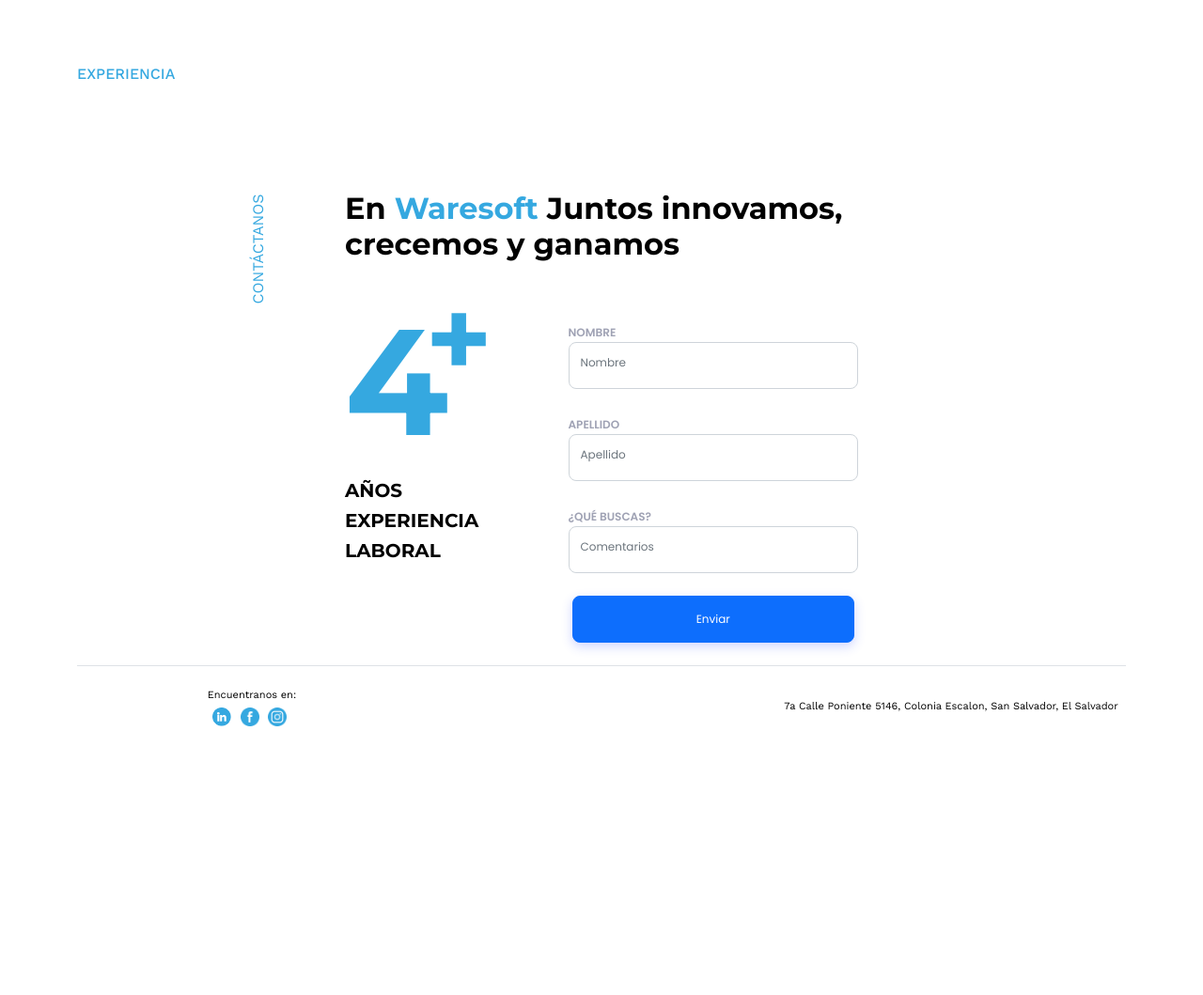
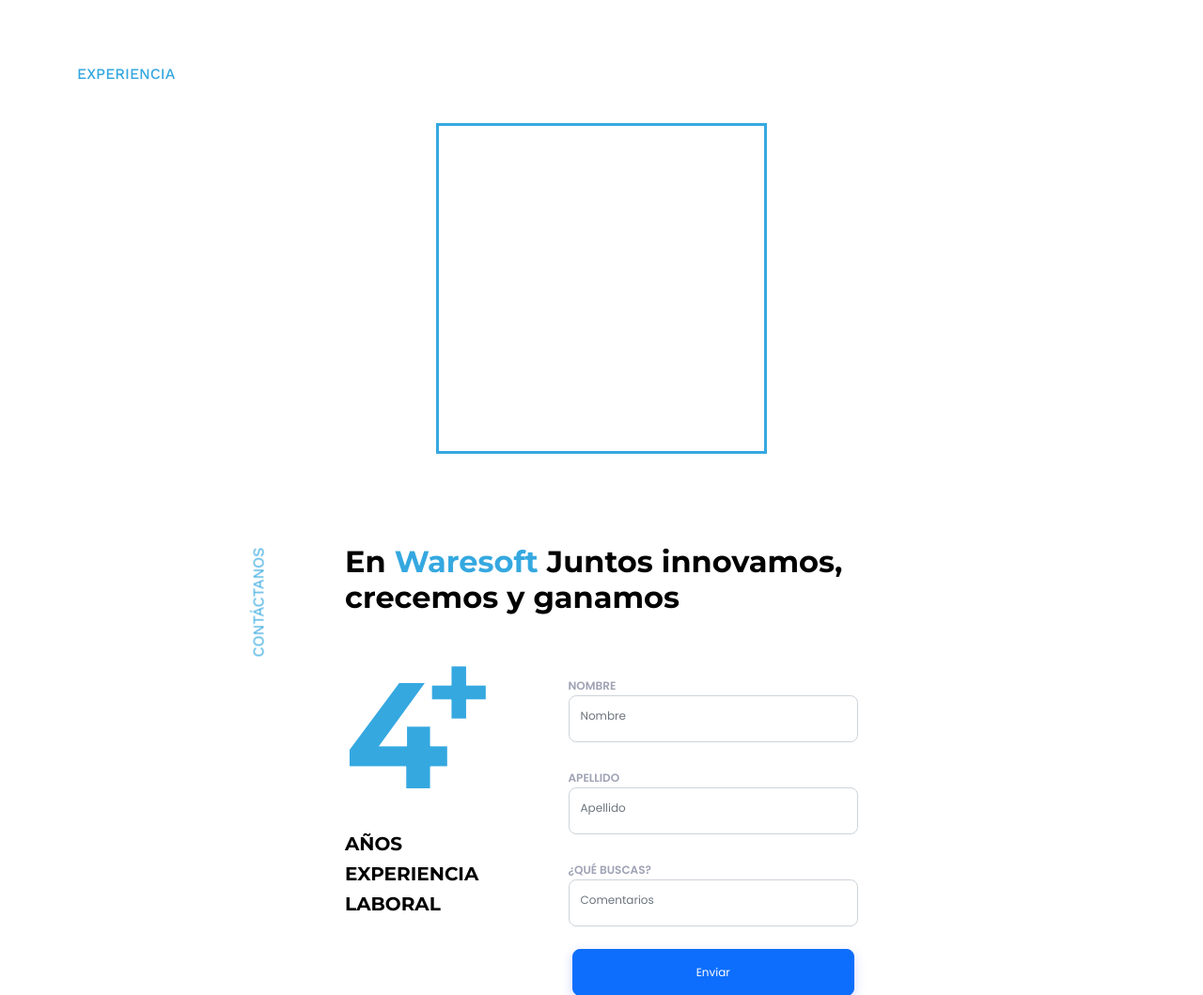
Before and after one commit to DiegoEden/SitioWebWaresoft, a PHP site: page /views/public/experiencia.php in a window 1280 px wide. Shown: the part 73-1132 px from the top of the page at 94% size. Before the commit the page ends 846 px from the top, so only its background shows below. Run offline with PHP 8.4, Linux system fonts and the light colour scheme.

Commit message:
Inicio casos de exito

```diff
--- a/resources/css/styles.css
+++ b/resources/css/styles.css
@@ -885,6 +885,16 @@ li.menu-item {
 }
 
 
+.tarjeta {
+    content: "";
+    background-color: var(--color-fondo);
+    width: 352px;
+    height: 352px !important;
+    border: 3px solid #35A8E0;
+    transition: .6s;
+}
+
+
 
 .profile {
     width: 80px;
--- a/views/public/experiencia.php
+++ b/views/public/experiencia.php
@@ -13,8 +13,28 @@ webSite::header('Experiencia');
 <br>
 
 <div class="container" id="formContainer">
-    <div class="row d-flex justify-content-center align-items-center h-100">
-        <p class="tituloExperiencia">EXPERIENCIA</p>
+    <p class="tituloExperiencia">EXPERIENCIA</p>
+
+    <div class="row justify-content-center animate__animated animate__backInUp" id="proyectos">
+        <div class="animate__animated animate__bounceIn col-xl-4 col-md-4 col-sm-12 col-xs-12 mt-4 d-flex justify-content-center align-items-center text-center">
+            <div class="tarjeta">
+                <!-- Fila para Imagen -->
+                <div class="row">
+                    <div class="col-12">
+                    </div>
+                </div>
+                <!-- Fila para Información -->
+                <div class="row mt-2">
+                    <div class="col-12 ">
+
+                    </div>
+                </div>
+
+
+                <!-- Fin de Tarjeta -->
+            </div>
+        </div>
+
 
 
     </div>
```
